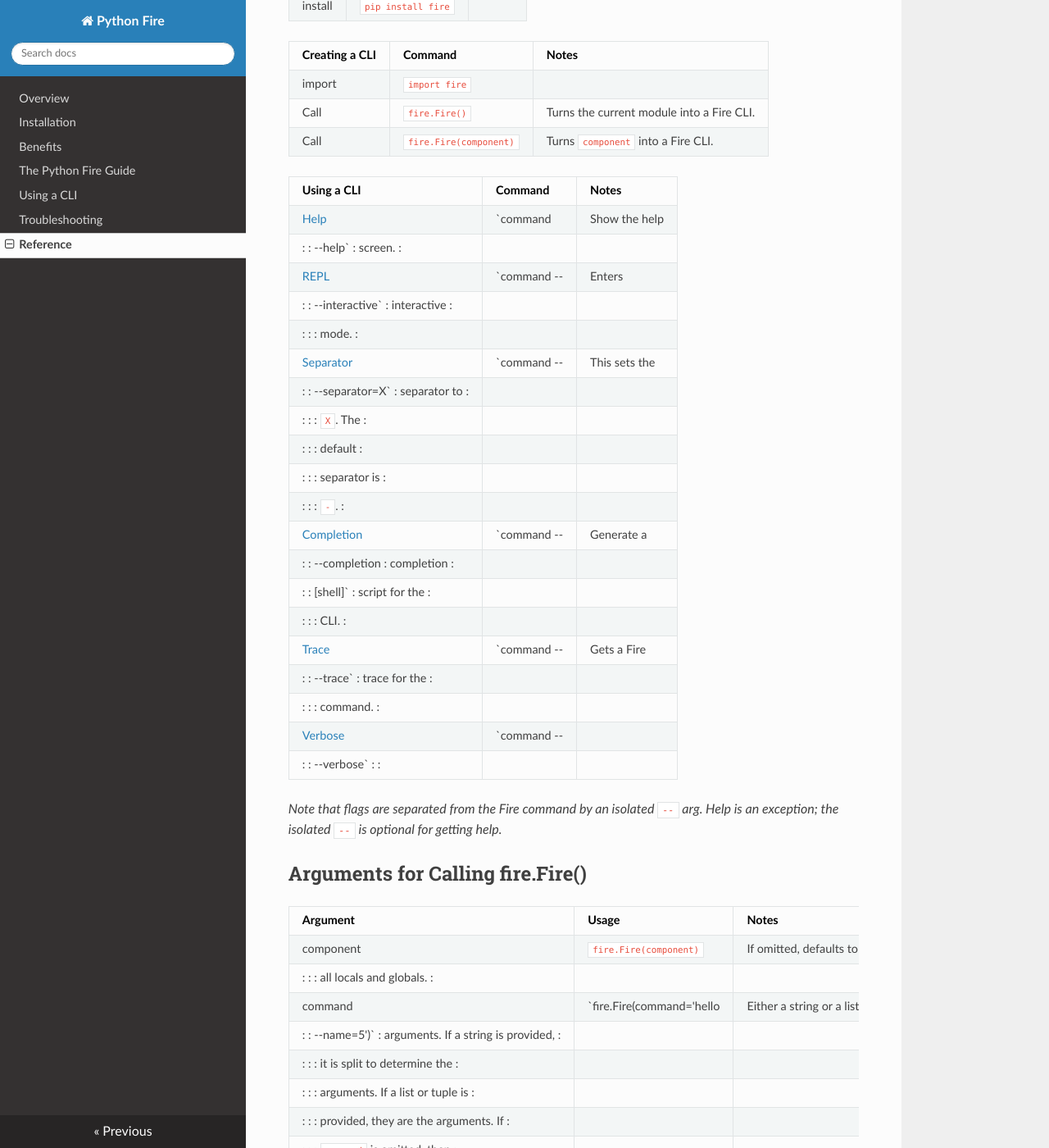
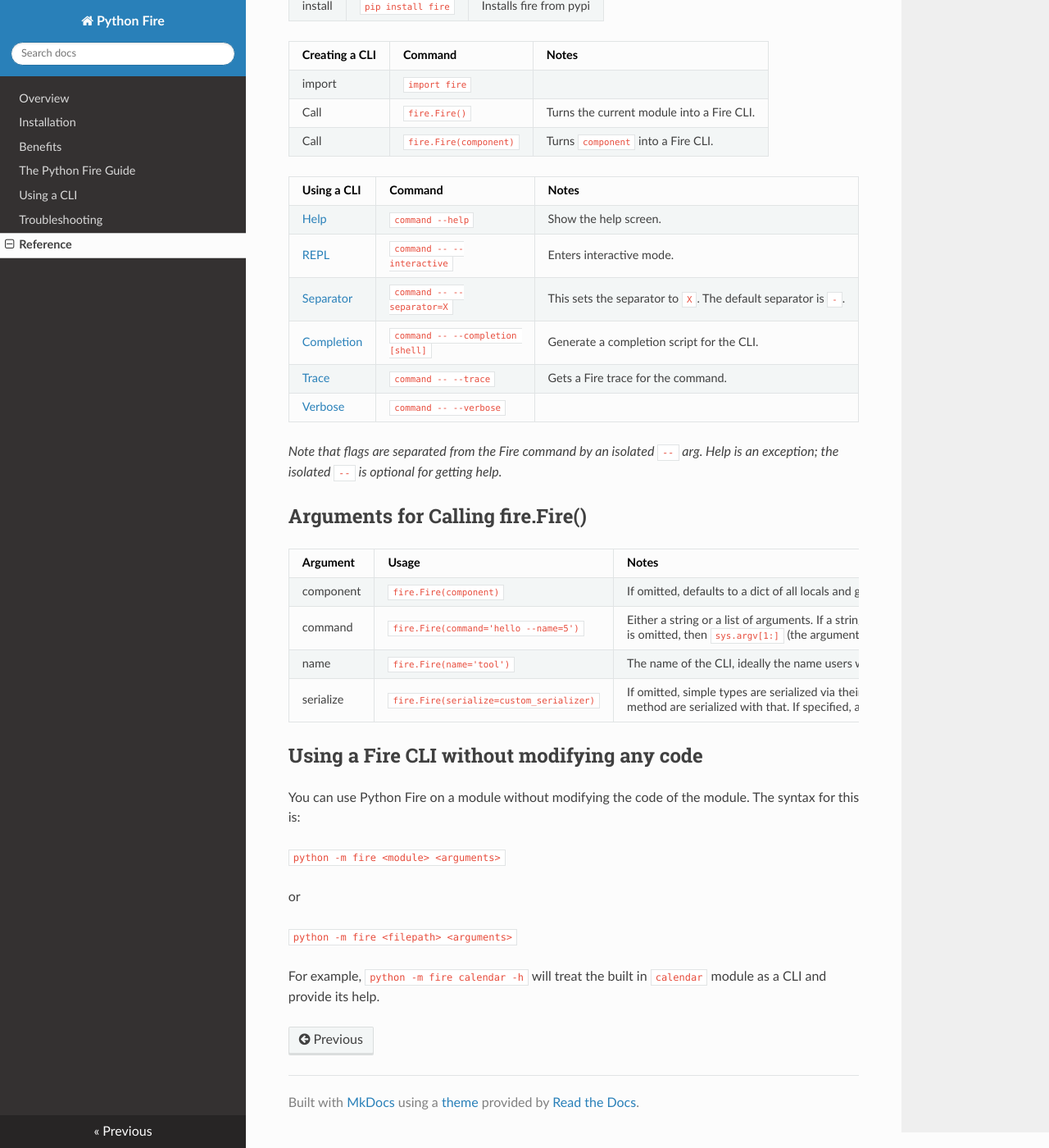
Before and after one commit to google/python-fire, an MkDocs documentation site: the page built from docs/api.md, in a window 1280 px wide and 1400 px high, scrolled down 200 px. Shown: the whole window at 82% size. Built offline with MkDocs 1.6.1, drawn with Linux system fonts in a browser that asks for light colours; nearby versions of some CDN libraries; old or Windows-style settings are respelled for this version of MkDocs; some of the changed text lies outside the part shown.

Commit message:
Update documentation to show new serialize kwarg and to clean up misformatted tables (#419)
* Shows new serialize kwarg
* Cleans up misformatted tables

```diff
--- a/docs/api.md
+++ b/docs/api.md
@@ -1,37 +1,23 @@
 ## Python Fire Quick Reference
 
 | Setup   | Command             | Notes
-| :------ | :------------------ | :---------
-| install | `pip install fire`  |
+| ------- | ------------------- | ----------
+| install | `pip install fire`  | Installs fire from pypi
 
 | Creating a CLI | Command                | Notes
-| :--------------| :--------------------- | :---------
+| ---------------| ---------------------- | ----------
 | import         | `import fire`          |
 | Call           | `fire.Fire()`          | Turns the current module into a Fire CLI.
 | Call           | `fire.Fire(component)` | Turns `component` into a Fire CLI.
 
-| Using a CLI                                | Command        | Notes          |
-| :----------------------------------------- | :------------- | :------------- |
-| [Help](using-cli.md#help-flag)             | `command       | Show the help  |
-:                                            : --help`        : screen.        :
-| [REPL](using-cli.md#interactive-flag)      | `command --    | Enters         |
-:                                            : --interactive` : interactive    :
-:                                            :                : mode.          :
-| [Separator](using-cli.md#separator-flag)   | `command --    | This sets the  |
-:                                            : --separator=X` : separator to   :
-:                                            :                : `X`. The       :
-:                                            :                : default        :
-:                                            :                : separator is   :
-:                                            :                : `-`.           :
-| [Completion](using-cli.md#completion-flag) | `command --    | Generate a     |
-:                                            : --completion   : completion     :
-:                                            : [shell]`       : script for the :
-:                                            :                : CLI.           :
-| [Trace](using-cli.md#trace-flag)           | `command --    | Gets a Fire    |
-:                                            : --trace`       : trace for the  :
-:                                            :                : command.       :
-| [Verbose](using-cli.md#verbose-flag)       | `command --    |                |
-:                                            : --verbose`     :                :
+| Using a CLI                                | Command                           | Notes          |
+| ------------------------------------------ | -----------------                 | -------------- |
+| [Help](using-cli.md#help-flag)             | `command --help`                  | Show the help screen. |
+| [REPL](using-cli.md#interactive-flag)      | `command -- --interactive`        | Enters interactive mode. |
+| [Separator](using-cli.md#separator-flag)   | `command -- --separator=X`        | This sets the separator to `X`. The default separator is `-`. |
+| [Completion](using-cli.md#completion-flag) | `command -- --completion [shell]` | Generate a completion script for the CLI. |
+| [Trace](using-cli.md#trace-flag)           | `command -- --trace`              | Gets a Fire trace for the command. |
+| [Verbose](using-cli.md#verbose-flag)       | `command -- --verbose`            |                |
 
 _Note that flags are separated from the Fire command by an isolated `--` arg.
 Help is an exception; the isolated `--` is optional for getting help._
@@ -39,24 +25,11 @@
 ## Arguments for Calling fire.Fire()
 
 | Argument  | Usage                     | Notes                                |
-| :-------- | :------------------------ | :----------------------------------- |
-| component | `fire.Fire(component)`    | If omitted, defaults to a dict of    |
-:           :                           : all locals and globals.              :
-| command   | `fire.Fire(command='hello | Either a string or a list of         |
-:           : --name=5')`               : arguments. If a string is provided,  :
-:           :                           : it is split to determine the         :
-:           :                           : arguments. If a list or tuple is     :
-:           :                           : provided, they are the arguments. If :
-:           :                           : `command` is omitted, then           :
-:           :                           : `sys.argv[1\:]` (the arguments from  :
-:           :                           : the command line) are used by        :
-:           :                           : default.                             :
-| name      | `fire.Fire(name='tool')`  | The name of the CLI, ideally the     |
-:           :                           : name users will enter to run the     :
-:           :                           : CLI. This name will be used in the   :
-:           :                           : CLI's help screens. If the argument  :
-:           :                           : is omitted, it will be inferred      :
-:           :                           : automatically.                       :
+| --------- | ------------------------- | ------------------------------------ |
+| component | `fire.Fire(component)`    | If omitted, defaults to a dict of all locals and globals. |
+| command   | `fire.Fire(command='hello --name=5')` | Either a string or a list of arguments. If a string is provided, it is split to determine the arguments. If a list or tuple is provided, they are the arguments. If `command` is omitted, then `sys.argv[1:]` (the arguments from the command line) are used by default. |
+| name      | `fire.Fire(name='tool')`  | The name of the CLI, ideally the name users will enter to run the CLI. This name will be used in the CLI's help screens. If the argument is omitted, it will be inferred automatically.|
+| serialize | `fire.Fire(serialize=custom_serializer)` | If omitted, simple types are serialized via their builtin str method, and any objects that define a custom `__str__` method are serialized with that. If specified, all objects are serialized to text via the provided method. |
 
 ## Using a Fire CLI without modifying any code
 
--- a/docs/guide.md
+++ b/docs/guide.md
@@ -742,7 +742,18 @@
 | [Trace](using-cli.md#trace-flag) | `command -- --trace` | Gets a Fire trace for the command.
 | [Verbose](using-cli.md#verbose-flag) | `command -- --verbose` | Include private members in the output.
 
-_Note that flags are separated from the Fire command by an isolated `--` arg._
+_Note that flags are separated from the Fire command by an isolated `--` arg.
+Help is an exception; the isolated `--` is optional for getting help._
+
+
+##### Arguments for Calling fire.Fire()
+
+| Argument  | Usage                     | Notes                                |
+| --------- | ------------------------- | ------------------------------------ |
+| component | `fire.Fire(component)`    | If omitted, defaults to a dict of all locals and globals. |
+| command   | `fire.Fire(command='hello --name=5')` | Either a string or a list of arguments. If a string is provided, it is split to determine the arguments. If a list or tuple is provided, they are the arguments. If `command` is omitted, then `sys.argv[1:]` (the arguments from the command line) are used by default. |
+| name      | `fire.Fire(name='tool')`  | The name of the CLI, ideally the name users will enter to run the CLI. This name will be used in the CLI's help screens. If the argument is omitted, it will be inferred automatically.|
+| serialize | `fire.Fire(serialize=custom_serializer)` | If omitted, simple types are serialized via their builtin str method, and any objects that define a custom `__str__` method are serialized with that. If specified, all objects are serialized to text via the provided method. |
 
 
 ### Disclaimer
--- a/docs/installation.md
+++ b/docs/installation.md
@@ -4,5 +4,5 @@
 
 To install Python Fire with conda, run: `conda install fire -c conda-forge`
 
-To install Python Fire from source, first clone the repository and then run:
-`python setup.py install`
+To install Python Fire from source, first clone the repository and then run
+`python setup.py install`. To install from source for development, instead run `python setup.py develop`.
```
Also changed, not shown: docs/index.md (+2 -1 lines).
